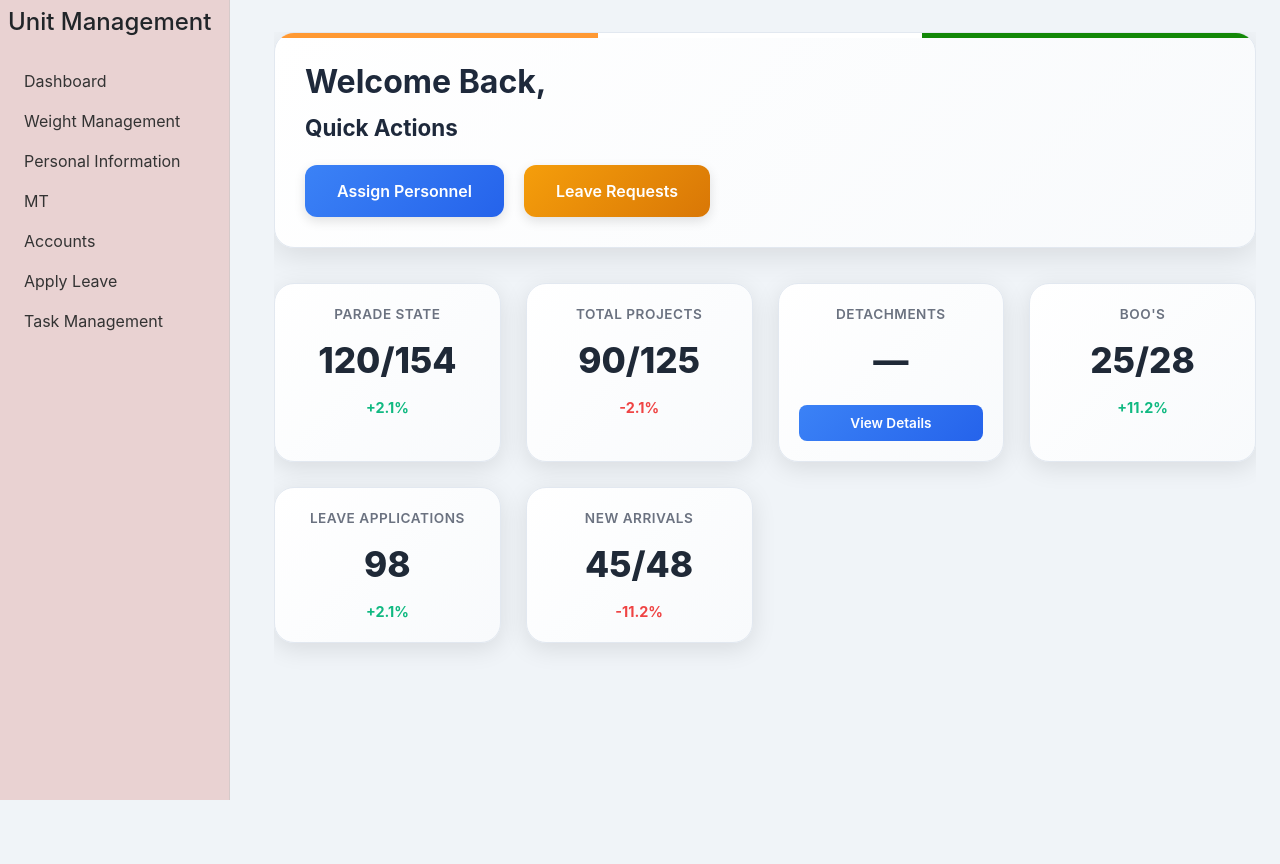
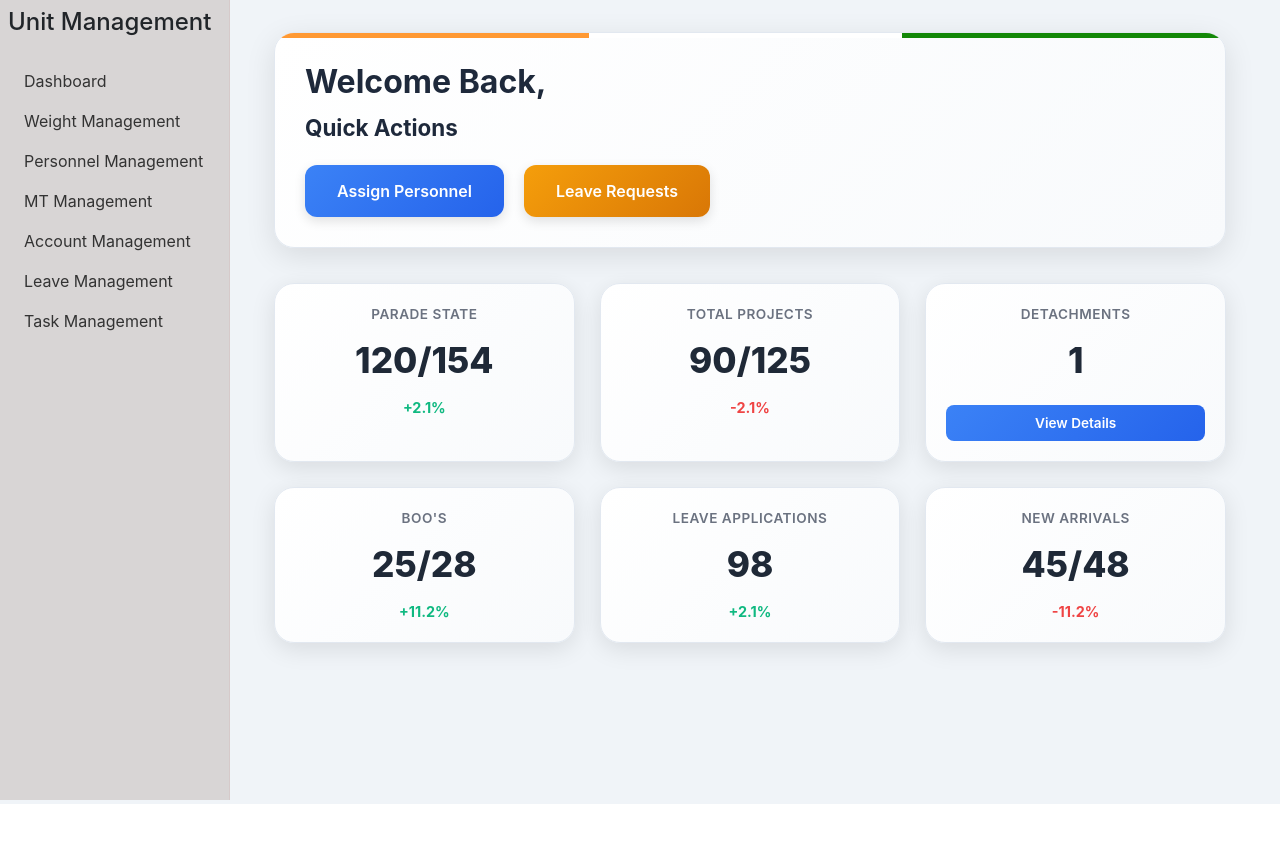
Before and after one commit to CODINGPERSON2026/HRMS-FEB-02, a Flask app: template templates/dashboard.html in a window 1280 px wide. After the commit the page ends 804 px from the top, so only its background shows below. Run offline with Flask 3, Linux system fonts and the light colour scheme; the template is opened without the code that fills it, so the values that code supplies are empty; data comes from the database, SQL or seed files in the repository; some libraries are stand-ins or nearby versions.

Commit message:
UPDATED THE CODE

```diff
--- a/templates/baseView.html
+++ b/templates/baseView.html
@@ -11,9 +11,9 @@
 
   <style>
     body { background: #f5f7fa; }
-    .sidebar { width: 230px; min-height: 100vh; background: #e9d2d2; border-right: 1px solid #d6caca; position: fixed; }
+    .sidebar { width: 230px; min-height: 100vh; background: #d8d5d5; border-right: 1px solid #d6caca; position: fixed; }
     .sidebar .nav-link { color: #333; }
-    .dashboard-content { margin-left: 250px; padding: 32px 24px; }
+    .dashboard-content { margin-left: 220px; padding: 2px 24px; }
     .card { border-radius: 18px; border: none; }
     .status-dot { height: 10px; width: 10px; display: inline-block; border-radius: 50%; }
     .dot-green { background: #23c552; }
@@ -66,10 +66,10 @@
     <nav class="nav flex-column">
       <a class="nav-link active" href="/">Dashboard</a>
       <a class="nav-link" href="/weight_system">Weight Management</a>
-      <a class="nav-link" href="/personnel_information">Personal Information</a>
-      <a class="nav-link" href="{{ url_for('mt') }}">MT</a>
-      <a class="nav-link" href="/account">Accounts</a>
-      <a class="nav-link" href="/apply_leave/">Apply Leave</a>
+      <a class="nav-link" href="/personnel_information">Personnel Management</a>
+      <a class="nav-link" href="{{ url_for('mt') }}">MT Management</a>
+      <a class="nav-link" href="/account">Account Management</a>
+      <a class="nav-link" href="/apply_leave/">Leave Management</a>
       <a class="nav-link" href="/task_manager/"> Task Management</a>
     </nav>
   </div>
--- a/templates/dashboard.html
+++ b/templates/dashboard.html
@@ -12,23 +12,76 @@
   body {
     margin: 0;
     padding: 0;
-      font-family: 'Inter', 'Segoe UI', Tahoma, Geneva, Verdana, sans-serif;
+    font-family: "Inter", "Segoe UI", Tahoma, Geneva, Verdana, sans-serif;
     background: #f0f4f8;
     overflow-x: hidden;
     min-height: 100vh;
   }
 
-    /* Hide original sidebar from baseView.html */
+  /* Hide original sidebar if present */
+  .sidebar, .dashboard-content > .container { margin-left: 0 !important; }
 
-
-    /* Main Content - Full width, no offset */
-    .main-content {
+  /* Dashboard Wrapper */
+  .dashboard-content {
+    position: relative;
     min-height: 100vh;
-      background: transparent;
-      overflow-y: auto;
   }
 
-    /* Action Buttons Section */
+  /* Local Content Loader (only covers dashboard area) */
+  .content-loader {
+    position: absolute;
+    top: 0; left: 0; right: 0; bottom: 0;
+    background: rgba(248, 250, 252, 0.97);
+    backdrop-filter: blur(10px);
+    display: flex;
+    flex-direction: column;
+    align-items: center;
+    justify-content: center;
+    z-index: 999;
+    border-radius: 20px;
+    transition: opacity 0.5s ease, visibility 0.5s ease;
+  }
+
+  .content-loader.hidden {
+    opacity: 0;
+    visibility: hidden;
+    pointer-events: none;
+  }
+
+  .spinner {
+    width: 60px;
+    height: 60px;
+    border: 6px solid #e2e8f0;
+    border-top: 6px solid var(--light-blue);
+    border-radius: 50%;
+    animation: spin 1s linear infinite;
+    margin-bottom: 20px;
+  }
+
+  .loader-text {
+    font-size: 1.2rem;
+    color: #475569;
+    font-weight: 600;
+    letter-spacing: 0.5px;
+  }
+
+  @keyframes spin {
+    to { transform: rotate(360deg); }
+  }
+
+  /* Main Content */
+  .main-content {
+    padding: 30px;
+    min-height: 100vh;
+    opacity: 0; /* Hidden until loader is removed */
+    transition: opacity 0.6s ease;
+  }
+
+  .main-content.loaded {
+    opacity: 1;
+  }
+
+  /* Action Section */
   .action-section {
     background: linear-gradient(135deg, #ffffff 0%, #f8fafc 100%);
     padding: 30px;
@@ -41,11 +94,11 @@
   }
 
   .action-section::before {
-      content: '';
+    content: "";
     position: absolute;
     top: 0; left: 0; right: 0;
     height: 5px;
-      background: linear-gradient(90deg, #FF9933 0%, #FF9933 33%, #FFFFFF 33%, #FFFFFF 66%, #138808 66%);
+    background: linear-gradient(90deg, #ff9933 0%, #ff9933 33%, #ffffff 33%, #ffffff 66%, #138808 66%);
   }
 
   .action-section-title {
@@ -100,7 +153,7 @@
     box-shadow: 0 8px 20px rgba(245, 158, 11, 0.4);
   }
 
-    /* Stats Grid & Cards */
+  /* Stats Grid */
   .stats-grid {
     display: grid;
     grid-template-columns: repeat(auto-fit, minmax(220px, 1fr));
@@ -116,14 +169,13 @@
     overflow: hidden;
     background: linear-gradient(135deg, #ffffff 0%, #f8fafc 100%);
     border: 1px solid #e2e8f0;
-      height: 100%;
-      position: relative;
     text-align: center;
     padding: 20px;
+    position: relative;
   }
 
   .card::before {
-      content: '';
+    content: "";
     position: absolute;
     top: 0; left: 0; right: 0;
     height: 4px;
@@ -174,53 +226,29 @@
     box-shadow: 0 6px 16px rgba(37, 99, 235, 0.3);
   }
 
-    /* Fullscreen Loader */
-    #fullscreenLoader {
-      position: fixed;
-      top: 0; left: 0;
-      width: 100%; height: 100%;
-      background: rgba(255, 255, 255, 0.95);
-      display: flex;
-      align-items: center;
-      justify-content: center;
-      z-index: 9999;
-    }
-
-    .loader {
-      width: 50px;
-      height: 50px;
-      border: 5px solid #f3f4f6;
-      border-top: 5px solid var(--light-blue);
-      border-radius: 50%;
-      animation: spin 1s linear infinite;
-    }
-
-    @keyframes spin {
-      to { transform: rotate(360deg); }
-    }
-
-    /* Responsive */
   @media (max-width: 768px) {
     .main-content { padding: 20px; }
     .action-buttons { flex-direction: column; }
     .action-section-title { font-size: 1.2rem; }
   }
 </style>
+
+<!-- Dashboard with Local Loader -->
 <div class="dashboard-content">
 
+  <!-- Local Loader (only inside dashboard-content) -->
+  <div class="content-loader" id="contentLoader">
+    <div class="spinner"></div>
+    <div class="loader-text">Loading your dashboard...</div>
+  </div>
 
-
-  <!-- Main Content Area -->
-  <div class="main-content">
-
-    <!-- Welcome + Quick Actions -->
+  <!-- Main Content (initially hidden) -->
+  <div class="main-content" id="mainContent">
     <div class="action-section">
       <h2 style="margin: 0 0 10px 0; color: #1e293b; font-weight: 700;">
         Welcome Back, {{ role }} {{ username }}
       </h2>
-      <div class="action-section-title">
-        Quick Actions
-      </div>
+      <div class="action-section-title">Quick Actions</div>
       <div class="action-buttons">
         <button class="btn btn-outline-primary" data-bs-toggle="modal" data-bs-target="#personnelModal">
           Assign Personnel
@@ -231,7 +259,6 @@
       </div>
     </div>
 
-    <!-- Stats Grid -->
     <div class="stats-grid">
       <div class="card">
         <small class="text-muted">Parade State</small>
@@ -264,43 +291,49 @@
         <span class="text-danger">-11.2%</span>
       </div>
     </div>
-
+  </div>
 </div>
 
-</div>
 <!-- Modals -->
-  {% include 'modals/alarm/alarm.html'%}
+{% include 'modals/alarm/alarm.html' %}
 {% include 'modals/detachmentModal/detachment.html' %}
 {% include 'modals/personnelModal/personal_modal.html' %}
 {% include 'modals/salesmodal/salesModal.html' %}
 {% include 'modals/leaverequest/leave_request.html' %}
 
 <script>
-    // Hide loader
-    function hideFullLoader() {
-      const loader = document.getElementById("fullscreenLoader");
-      if (loader) loader.style.display = "none";
+  // References
+  const contentLoader = document.getElementById("contentLoader");
+  const mainContent = document.getElementById("mainContent");
+
+  // This function will be called when ALL async operations are done
+  function hideLoaderAndShowContent() {
+    contentLoader.classList.add("hidden");
+    mainContent.classList.add("loaded");
   }
 
   // Fetch detachment count
-    async function get_dets() {
+  async function loadDashboardData() {
     try {
       const res = await fetch('/get_dets');
-        if (!res.ok) throw new Error("Network error");
+      if (!res.ok) throw new Error("Failed to fetch detachments");
       const data = await res.json();
-        document.getElementById('locationCount').innerText = data.count;
+      document.getElementById('locationCount').innerText = data.count || '—';
     } catch (err) {
-        console.error("Error fetching detachments:", err);
+      console.error("Error loading detachments:", err);
       document.getElementById('locationCount').innerText = '—';
+    } finally {
+      // All promises are settled → now hide loader
+      hideLoaderAndShowContent();
     }
-      //  finally {
-      //   setTimeout(hideFullLoader, 500);
-      // }
   }
 
-    document.addEventListener('DOMContentLoaded', get_dets);
+  // Start loading when page is ready
+  document.addEventListener('DOMContentLoaded', () => {
+    loadDashboardData();
+  });
 
-    // Leave Requests Modal
+  // Leave Requests Button
   document.getElementById("leaveRequestsBtn")?.addEventListener("click", async () => {
     const modal = new bootstrap.Modal(document.getElementById("leaveRequestsModal"));
     modal.show();
@@ -339,14 +372,9 @@
 
       spinner.classList.add("d-none");
       table.classList.remove("d-none");
-
     } catch (err) {
       console.error(err);
       spinner.innerHTML = `<p class="text-danger fw-bold mt-3">Failed to load leave requests</p>`;
-      }
-    } catch (err) {
-      console.error(err);
-      alert("Error updating leave status.");
     }
   }
 </script>
```
Lines whose indentation alone changed are shown as unchanged.
